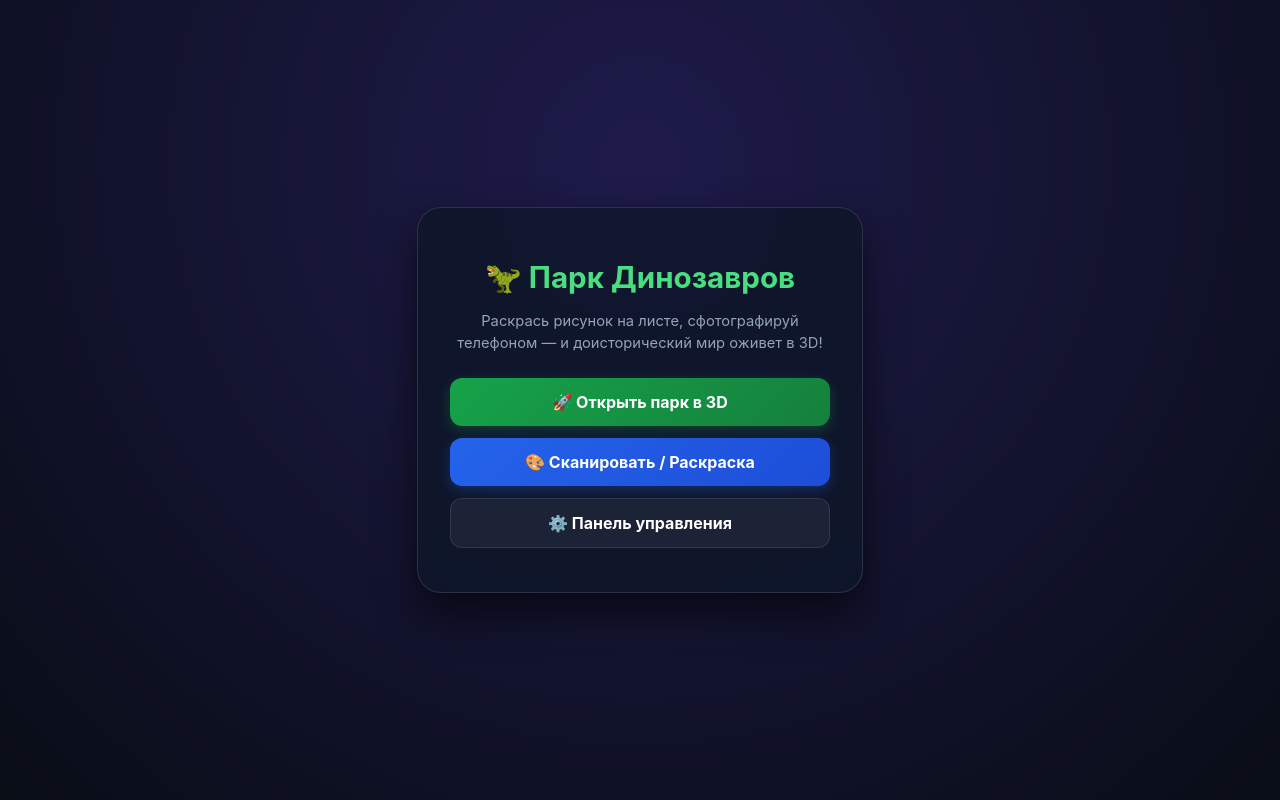
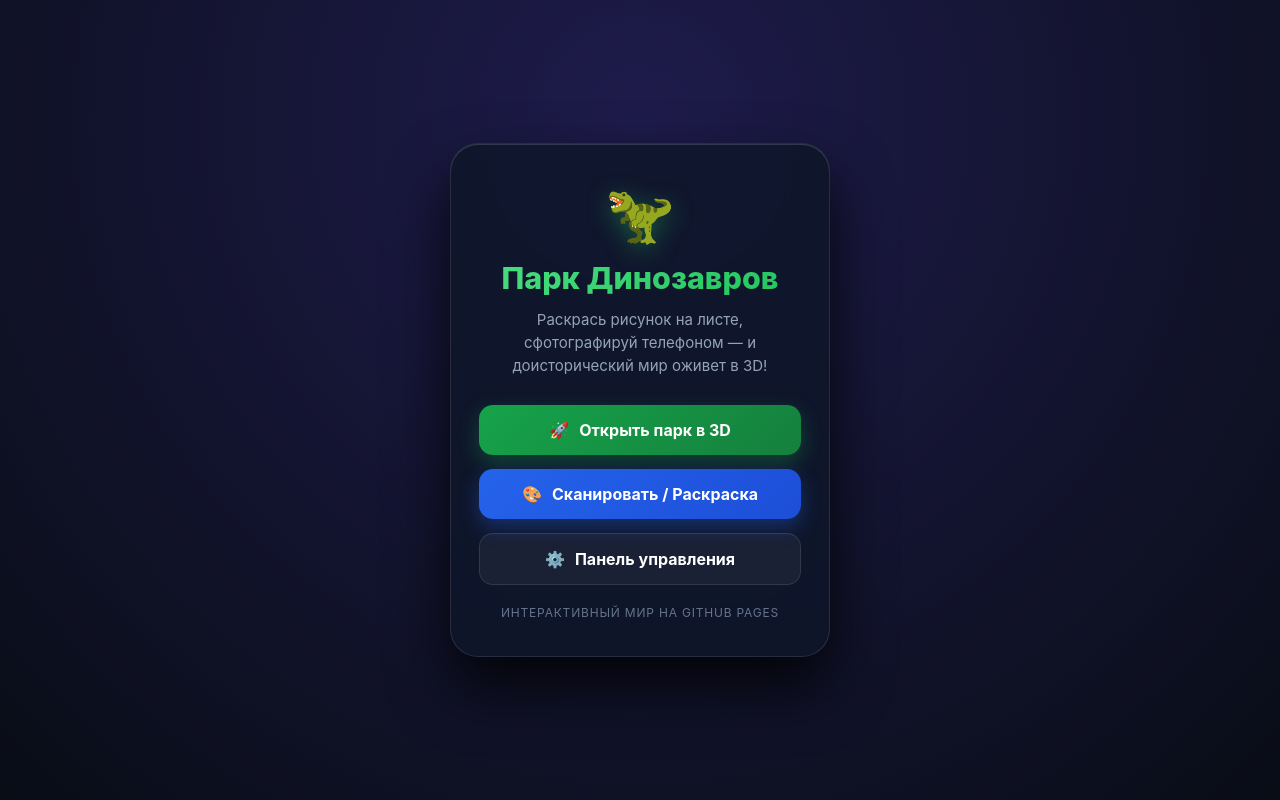
Before and after one commit to ai-tim/dino-park, a website: page index.html in a window 1280 px wide. Drawn offline with Linux system fonts and the light colour scheme.

Commit message:
Update index.html

```diff
--- a/index.html
+++ b/index.html
@@ -5,81 +5,57 @@
     <meta name="viewport" content="width=device-width, initial-scale=1.0">
     <title>Парк Динозавров — Главное меню</title>
     <style>
-        body {
-            margin: 0;
-            padding: 0;
-            background: radial-gradient(circle at 50% 20%, #1e1b4b 0%, #090d16 100%);
-            color: white;
+        * { box-sizing: border-box; }
+        body, html {
+            margin: 0; padding: 0; width: 100%; height: 100%; overflow: hidden;
+            background: radial-gradient(circle at 50% 15%, #1e1b4b 0%, #090d16 100%);
             font-family: -apple-system, BlinkMacSystemFont, "Segoe UI", Roboto, sans-serif;
-            display: flex;
-            justify-content: center;
-            align-items: center;
-            height: 100vh;
+            color: white; display: flex; justify-content: center; align-items: center;
         }
-        .container {
-            text-align: center;
-            background: rgba(15, 23, 42, 0.85);
-            padding: 32px;
-            border-radius: 24px;
-            max-width: 380px;
-            width: 90%;
-            box-shadow: 0 20px 40px rgba(0,0,0,0.6);
-            border: 1px solid rgba(255,255,255,0.12);
-            backdrop-filter: blur(16px);
-            -webkit-backdrop-filter: blur(16px);
+        .preview-container {
+            text-align: center; background: rgba(15, 23, 42, 0.85);
+            backdrop-filter: blur(20px); -webkit-backdrop-filter: blur(20px);
+            padding: 36px 28px; border-radius: 28px;
+            box-shadow: 0 30px 60px rgba(0, 0, 0, 0.8), inset 0 1px 0 rgba(255, 255, 255, 0.15);
+            max-width: 380px; width: 90%; border: 1px solid rgba(255, 255, 255, 0.1);
         }
+        .dino-emblem { font-size: 3.5rem; margin-bottom: 12px; filter: drop-shadow(0 6px 12px rgba(34, 197, 94, 0.4)); }
         h1 {
-            color: #4ade80;
-            font-size: 1.85rem;
-            margin-bottom: 10px;
+            margin: 0 0 12px 0; font-size: 1.9rem; font-weight: 800;
+            background: linear-gradient(135deg, #4ade80 0%, #22c55e 100%);
+            -webkit-background-clip: text; -webkit-text-fill-color: transparent;
         }
-        p {
-            color: #94a3b8;
-            font-size: 0.92rem;
-            margin-bottom: 24px;
-            line-height: 1.5;
-        }
-        .btn {
-            display: block;
-            width: 100%;
-            background: linear-gradient(135deg, #16a34a, #15803d);
-            color: white;
-            padding: 14px;
-            border-radius: 12px;
-            text-decoration: none;
-            font-weight: bold;
-            margin-bottom: 12px;
-            box-sizing: border-box;
-            box-shadow: 0 4px 12px rgba(22, 163, 74, 0.3);
+        p { margin: 0 0 28px 0; color: #94a3b8; font-size: 0.94rem; line-height: 1.55; }
+        .menu-btn {
+            display: flex; align-items: center; justify-content: center; gap: 10px;
+            width: 100%; background: linear-gradient(135deg, #16a34a, #15803d);
+            color: white; border: none; padding: 15px; border-radius: 14px;
+            font-size: 1rem; font-weight: 700; cursor: pointer; text-decoration: none;
+            margin-bottom: 14px; box-shadow: 0 8px 20px rgba(22, 163, 74, 0.35);
             transition: transform 0.1s ease;
         }
-        .btn:active {
-            transform: scale(0.97);
-        }
-        .btn.coloring {
-            background: linear-gradient(135deg, #2563eb, #1d4ed8);
-            box-shadow: 0 4px 12px rgba(37, 99, 235, 0.3);
-        }
-        .btn.secondary {
-            background: rgba(255,255,255,0.06);
-            border: 1px solid rgba(255,255,255,0.1);
-            box-shadow: none;
-        }
+        .menu-btn:active { transform: scale(0.97); }
+        .menu-btn.coloring { background: linear-gradient(135deg, #2563eb, #1d4ed8); box-shadow: 0 8px 20px rgba(37, 99, 235, 0.35); }
+        .menu-btn.secondary { background: rgba(255, 255, 255, 0.05); border: 1px solid rgba(255, 255, 255, 0.1); box-shadow: none; }
+        .footer-info { margin-top: 20px; font-size: 0.75rem; color: #64748b; text-transform: uppercase; letter-spacing: 0.8px; }
     </style>
 </head>
 <body>
-    <div class="container">
-        <h1>🦖 Парк Динозавров</h1>
+    <div class="preview-container">
+        <div class="dino-emblem">🦖</div>
+        <h1>Парк Динозавров</h1>
         <p>Раскрась рисунок на листе, сфотографируй телефоном — и доисторический мир оживет в 3D!</p>
 
-        <!-- Кнопка открытия 3D парка -->
-        <a href="./demos/realistic-dino-park.html" class="btn">🚀 Открыть парк в 3D</a>
+        <!-- Кнопка перехода в 3D парк -->
+        <a href="./demos/realistic-dino-park.html" class="menu-btn"><span>🚀</span> Открыть парк в 3D</a>
 
-        <!-- Синяя кнопка сканирования / скачивания раскраски -->
-        <a href="#" class="btn coloring" onclick="alert('Модуль сканирования и шаблонов раскрасок T-Rex'); return false;">🎨 Сканировать / Раскраска</a>
+        <!-- Синяя кнопка сканирования раскраски -->
+        <a href="./demos/scanner.html" class="menu-btn coloring"><span>🎨</span> Сканировать / Раскраска</a>
 
         <!-- Панель управления -->
-        <a href="./demos/control-panel.html" class="btn secondary">⚙️ Панель управления</a>
+        <a href="./demos/control-panel.html" class="menu-btn secondary"><span>⚙️</span> Панель управления</a>
+
+        <div class="footer-info">Интерактивный мир на GitHub Pages</div>
     </div>
 </body>
 </html>
```
